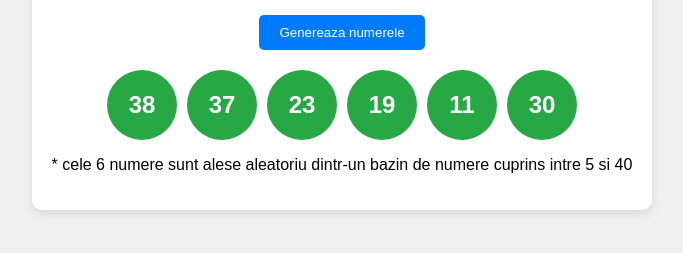
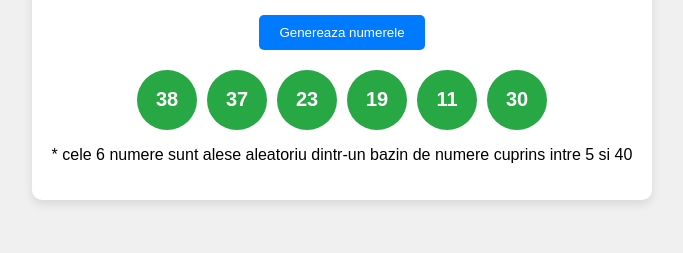
Before and after one commit to mihaichildesco/lotto-ts-project, a website built with Vite: page index.html in a window 1280 px wide. Both pictures are taken after a click on the button "Genereaza numerele". Shown: the part 245-498 px from the top of the page, without its empty margins (298-981 px from the left). Built offline with nearby package versions, Linux system fonts and the light colour scheme.

Commit message:
modified styling on numbers generated

```diff
--- a/src/style.css
+++ b/src/style.css
@@ -40,11 +40,11 @@ body {
 .random-number {
   display: inline-flex;
   margin: 0;
-  padding: 10px;
+  padding: 5px;
   background-color: #28a745;
   color: white;
   border-radius: 50%;
-  font-size: 24px;
+  font-size: 20px;
   width: 50px;
   height: 50px;
   justify-content: center;
```
